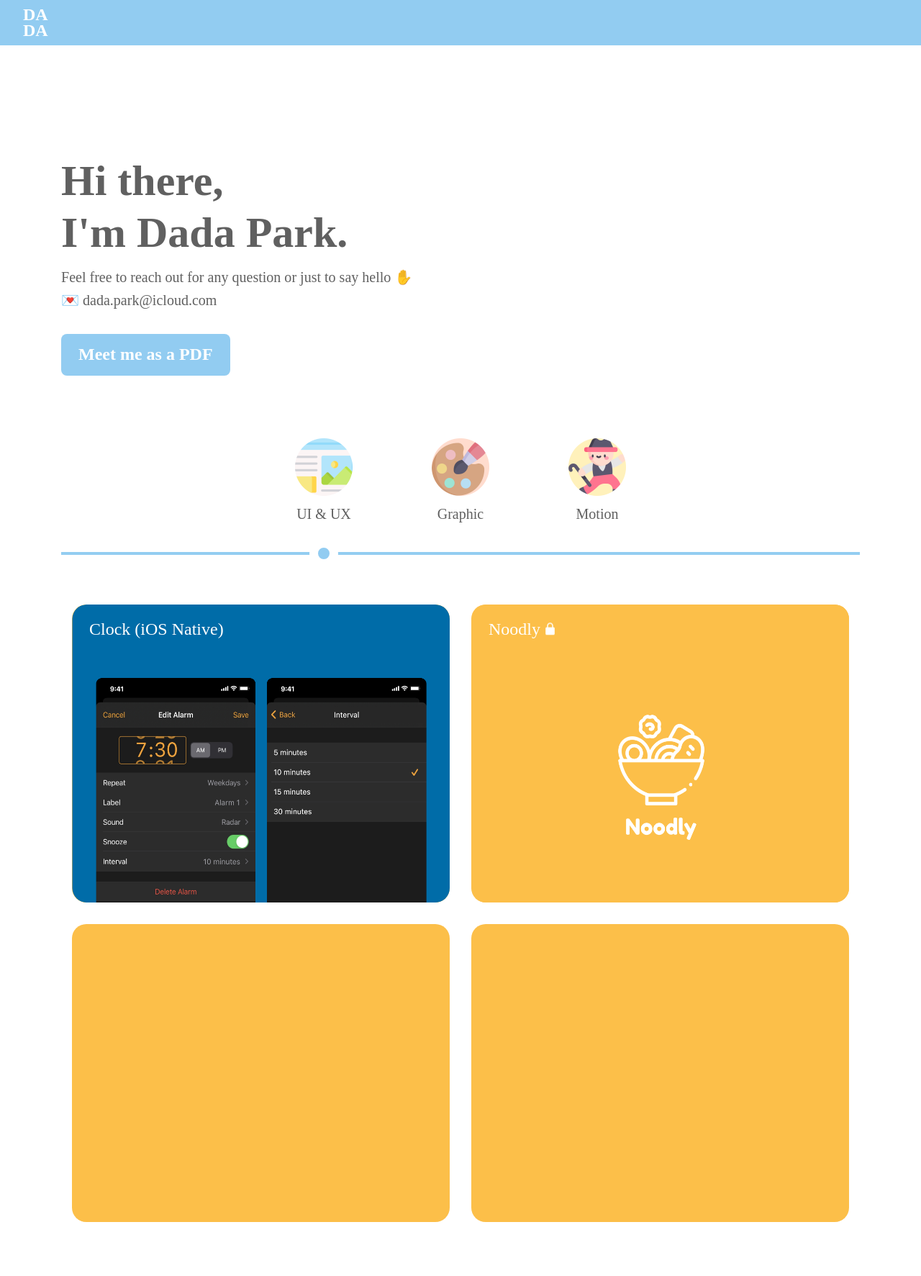
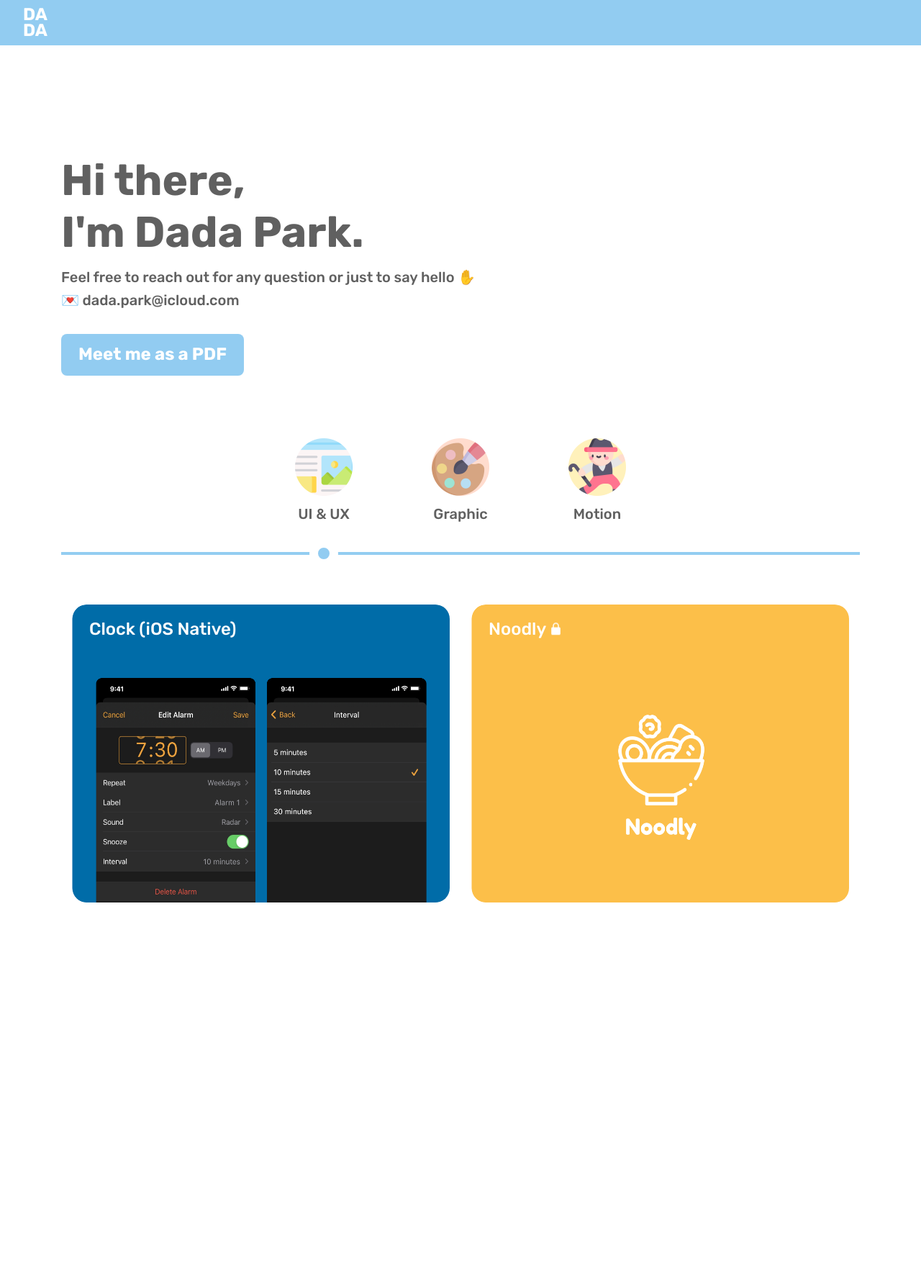
Before and after one commit to dadapark/dadapark.github.io, a PHP site: page /index.html in a window 1280 px wide. Shown: the whole page at 72% size. After the commit the page ends 1254 px from the top, so only its background shows below. Run offline with PHP 8.4, Linux system fonts and the light colour scheme.

Commit message:
font adjustments

```diff
--- a/css/font.css
+++ b/css/font.css
@@ -1,11 +1,11 @@
 @font-face {
   font-family: newyork;
-  src: url('../font/NewYorkSmall-semibold.ttf') format("ttf");
+  src: url('../font/NewYorkSmall-semibold.ttf') format("truetype");
 }
 
 @font-face {
   font-family: rubik;
-  src: url('../font/Rubik-VariableFont_wght.ttf') format("ttf");
+  src: url('../font/Rubik-VariableFont_wght.ttf') format("truetype");
 }
 
 @font-face {
--- a/css/main.css
+++ b/css/main.css
@@ -238,7 +238,7 @@ header h4 {
 }
 
 .dp-carousel-board-item {
-    background-color: #FCBF49;
+    background-color: #FFFFFF;
     border-radius: 20px 20px;
     margin: 15px;
     position: relative;
--- a/index.html
+++ b/index.html
@@ -107,10 +107,6 @@
                 <h4>Noodly</h4>
                 <img src="img/ux/thumb/noodly.png" alt="">
               </div>
-              <div class="dp-carousel-board-item item-lock">
-              </div>
-              <div class="dp-carousel-board-item item-lock">
-              </div>
             </div>
           </div>
         </div>
```
